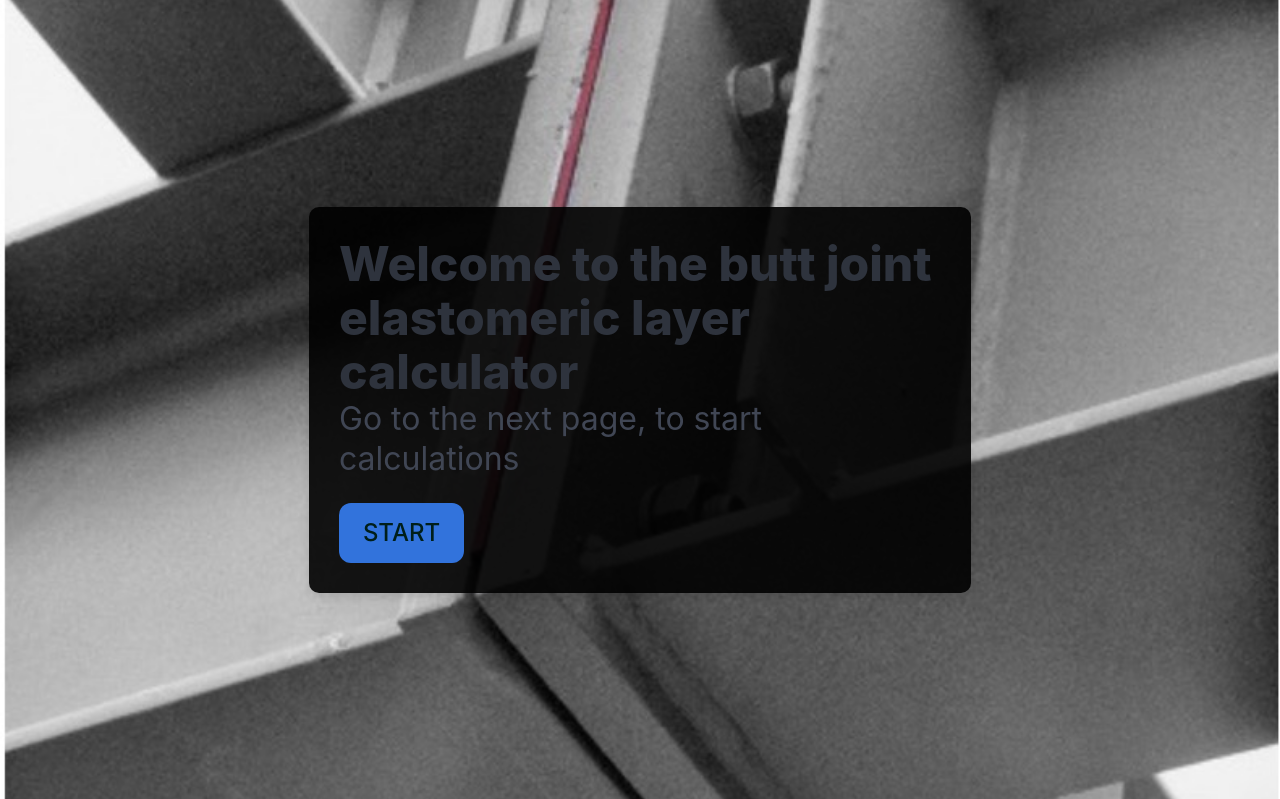
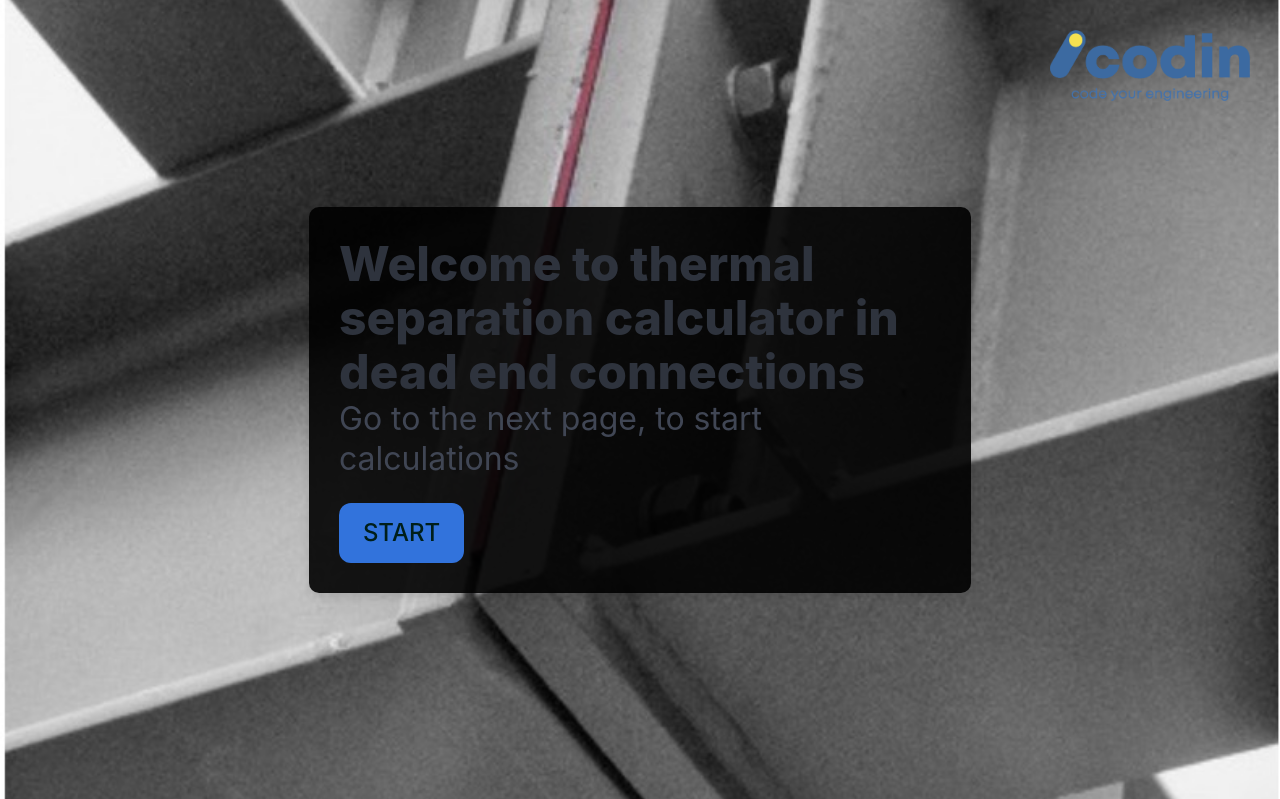
Before and after one commit to mateo139/CICORE_CS50, a Flask app: page / in a window 1280 px wide. Shown: the top 799 px of the page. Run offline with Flask 3, Linux system fonts and the light colour scheme.

Commit message:
refactor

```diff
--- a/static/styles2.css
+++ b/static/styles2.css
@@ -28,3 +28,34 @@
     /* Darker shade for hover effect */
     border-color: #275aa8;
 }
+
+.logo-container {
+    position: absolute;
+    top: 30px;
+    /* Adjust the vertical position */
+    right: 30px;
+    /* Adjust the horizontal position */
+    z-index: 10;
+    /* Ensure it appears above other elements */
+}
+
+.logo-container img {
+    max-width: 200px;
+    /* Adjust the size of the logo */
+    height: auto;
+    /* Maintain aspect ratio */
+}
+
+/* Fade-in animation */
+.fade-in {
+    animation: fadeIn 1s ease-in-out;
+}
+
+@keyframes fadeIn {
+    from {
+        opacity: 0;
+    }
+    to {
+        opacity: 1;
+    }
+}
--- a/templates/welcome.html
+++ b/templates/welcome.html
@@ -9,16 +9,21 @@
     <link rel="stylesheet" href="{{ url_for('static', filename='styles2.css') }}">
 </head>
 
-<body>
+<body class="fade-in">
+
+
     <section class="hero background-image back-photo is-fullheight">
+
+        <div class="logo-container">
+            <img src="{{ url_for('static', filename='codin.png') }}" alt="CODIN Logo">
+        </div>
 
         <div class="hero-body">
             <div class="container">
                 <div class="columns is-centered">
                     <div class="column is-7">
                         <div class="box welcome-box">
-                            <h1 class="title is-1">Welcome to the butt joint elastomeric layer
-                                calculator</h1>
+                            <h1 class="title is-1">Welcome to thermal separation calculator in dead end connections</h1>
                             <p class="subtitle is-3">Go to the next page, to start calculations</p>
                             <a href="{{ url_for('form') }}" class="button is-primary is-large">START</a>
                         </div>
```
Also changed, not shown: templates/form.html (+27 -13 lines), templates/result.html (+7 -1 lines), static/codin.png (added).
